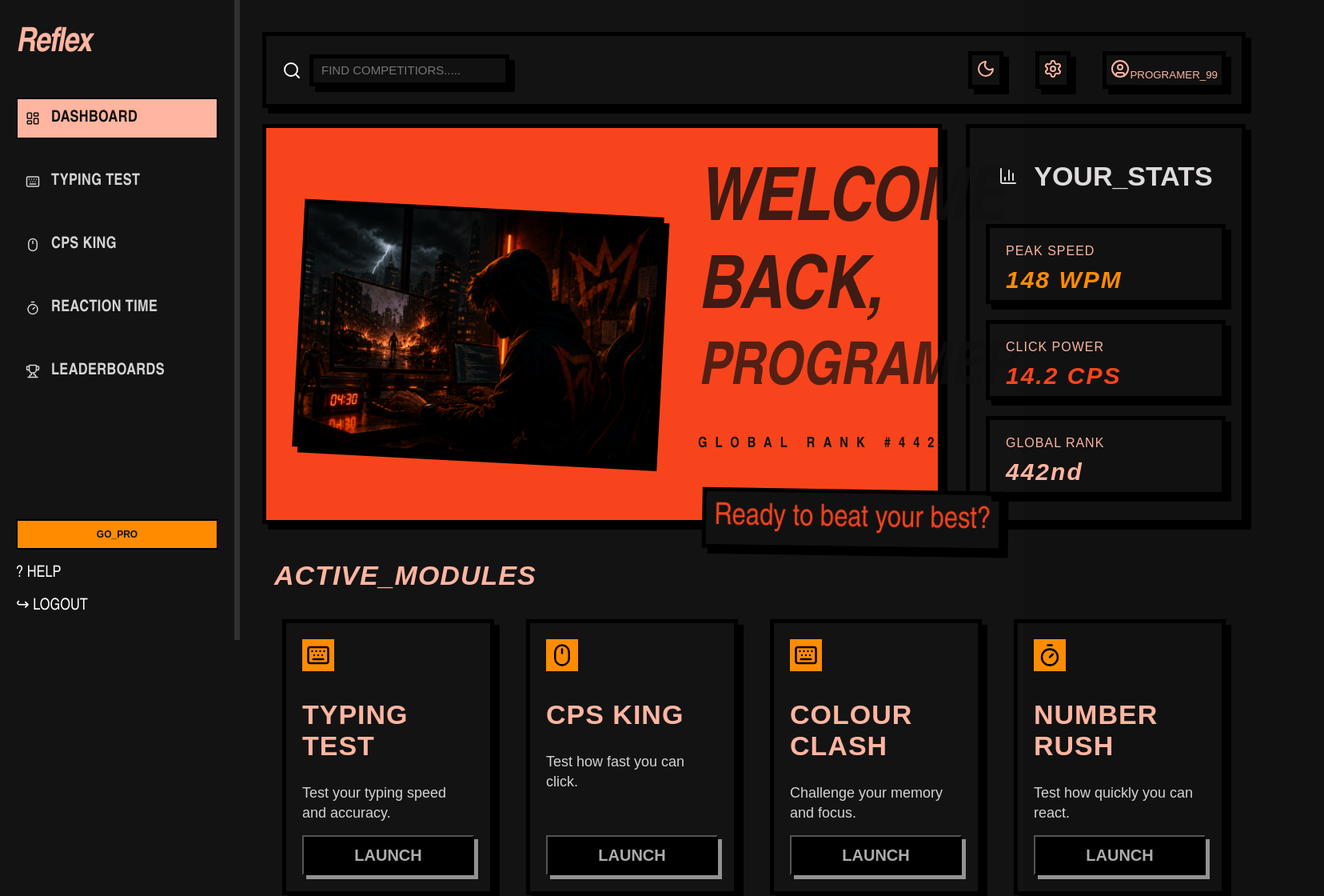
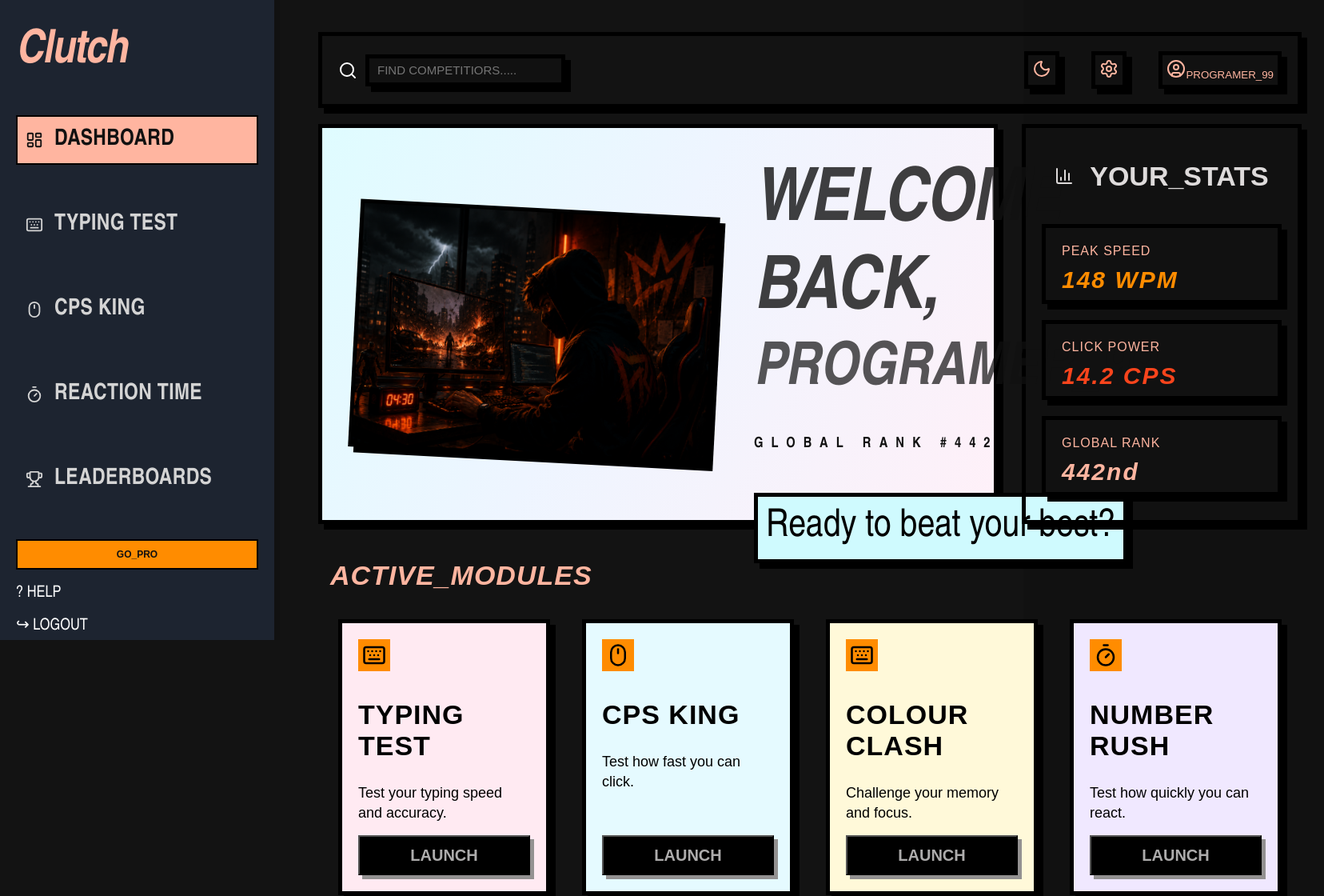
Before and after one commit to mathely27/project-x, a React (Vite) app: page / in a window 1280 px wide. Shown: the top 1120 px of the page at 80% size, 1656 px wide, since content can reach past the window. Built offline with nearby package versions, Linux system fonts and the light colour scheme.

Commit message:
Change in colours of ui

```diff
--- a/src/Pages/Dashboard.jsx
+++ b/src/Pages/Dashboard.jsx
@@ -24,7 +24,7 @@ function Dashboard(){
         <div className="dashboard">
             <aside className="sidebar">
                 <div className="logo">
-                    <h1>Reflex</h1>
+                    <h1>Clutch</h1>
                 </div>
 
 
--- a/src/index.css
+++ b/src/index.css
@@ -6,6 +6,9 @@
 
 body{
   background-color: #111111;
+
+
+  /* background-color: #F3F1EE; */
   color:white;
   font-family:"Arial Narrow", Arial, sans-serif;
 
@@ -15,6 +18,15 @@ body{
   display:flex;
   min-height:100vh;
   background: #131313;
+
+
+  /* background:#F2F0EC; */
+
+     /* background: linear-gradient(
+        135deg,
+        #E6E8EA,
+        #EAE5EB
+    ); */
 }
 /* .dashboard-content {
     display: grid;
@@ -33,10 +45,19 @@ body{
     gap: 30px;
 } */
 .sidebar{
-  width:300px;
+  width: 350px;
   height:100vh;
-  background: #131313;
-    border-right: 7px solid #303030;
+
+
+  /* background: #131313; */
+    background: #1D2430;
+    border-right: 7px solid #111111;
+
+    /* border-right: 7px solid #303030; */
+
+
+
+
   padding: 30px 20px;
   display: flex;
 flex-direction: column;
@@ -47,21 +68,21 @@ position:fixed;
 }
 .sidebar h1 {
   color: #ffb5a0;
-  font-size: 42px;
+  font-size: 58px;
   font-weight: 900;
   font-style: italic;
   letter-spacing: -1.5px;
-  margin-bottom: 42px;
+  margin-bottom: 44px;
 }
 
 .sidebar nav p {
   display:flex;
   align-items:center;
   color: #d4d4d4;
-  font-size: 20px;
+  font-size: 28px;
   font-weight: 800;
   letter-spacing: 0.3px;
-  margin-bottom: 27px;
+  margin-bottom: 44px;
   padding: 12px 10px;
 border: 2px solid transparent;
 gap:14px;
@@ -70,8 +91,8 @@ transition: background-color 0.25s ease, color 0.25s ease;
 
 }
 .sidebar nav p svg {
-  width: 18px;
-  height: 18px;
+  width: 22px;
+  height: 22px;
   flex-shrink: 0;
 }
 .sidebar nav p:hover {
@@ -93,7 +114,8 @@ transition: background-color 0.25s ease, color 0.25s ease;
   flex: 1;
   padding: 40px 28px;
 
-  margin-left: 300px;      /*yeh jo margin diya hai it is the width of the sidebar,kyuki sidebar ko maine normla flow se out kar diya(becoz i have used there postion:fixed toh side normal properties se bahar aa gya and maine ab main-content ko bol diya ki margin de 300pxs ka.    */
+  margin-left: 300px;
+   margin-left: 370px;    /*yeh jo margin diya hai it is the width of the sidebar,kyuki sidebar ko maine normla flow se out kar diya(becoz i have used there postion:fixed toh side normal properties se bahar aa gya and maine ab main-content ko bol diya ki margin de 300pxs ka.    */
 
 }
 
@@ -190,13 +212,19 @@ cursor: pointer;
 }
 
 
-.topbar-actions button:hover {
+.topbar-actions button:hover {background-color: #008CFF;
   background-color: #ffb5a0;
   color: #111111;
 }
 
 .welcome-card{
-  background-color: #f8441c;;
+  /* background-color: #f8441c;; */
+    background: linear-gradient(
+        120deg,
+        #dffcff 0%,
+        #eef5ff 45%,
+        #fff0f8 100%
+    );
   width:850px;
   height:500px;
         border:5px solid black;
@@ -251,18 +279,22 @@ margin-top: 20px;
     opacity: 0.7;
 }
 .welcome-info p {
-    font-size: 38px;
-    color: #111111;
+    font-size: 48px;
+    color: #000000;
     margin-bottom: 60px;
         border:5px solid black;
   box-shadow:7px 7px 0 black;
-  background-color: #111111;
-  color: #f8441c;
+  /* background-color: #111111; */
+  /* color: #f8441c; */
   padding:10px;
   display:flex;
   align-items:center;
    width: fit-content;
-   animation: triggerBox 0.8s ease-in-out infinite;
+
+       background-color: #CFFAFE;
+
+
+   /* animation: triggerBox 0.8s ease-in-out infinite; */
 
 }
 @keyframes triggerBox {
@@ -439,6 +471,43 @@ margin-top: 20px;
  .module-card {
     transition: transform 0.2s ease;
     transform-origin: bottom left;
+    /* background-color: #ff1493; */
+}
+
+
+ /* ===================================== */
+
+
+.module-card:nth-child(1) {
+    background-color: #FFEAF2;
+}
+
+.module-card:nth-child(2) {
+    background-color: #E5FAFF;
+}
+
+.module-card:nth-child(3) {
+    background-color: #FFF9D9;
+}
+
+.module-card:nth-child(4) {
+    background-color: #F0E8FF;
+}
+
+.module-card:nth-child(5) {
+    background-color: #E9FFE9;
+}
+
+.module-card:nth-child(6) {
+    background-color: #FFF0DD;
+}
+
+.module-card:nth-child(7) {
+    background-color: #EAF3FF;
+}
+
+.module-card:nth-child(8) {
+    background-color: #FFE9FA;
 }
 
 .module-card:hover {
@@ -460,6 +529,7 @@ margin-top: 20px;
     font-weight: 700;
       letter-spacing:1px;
       margin: 0 0 12px 0;
+      color:#000000;
 
 }
 
@@ -468,7 +538,9 @@ margin-top: 20px;
     font-size: 18px;
     line-height: 1.4;
     font-family: Arial, sans-serif;
-    color:#d4d4d4;
+    /* color:#d4d4d4;
+     */
+     color:#000000;
 }
 
 
```
